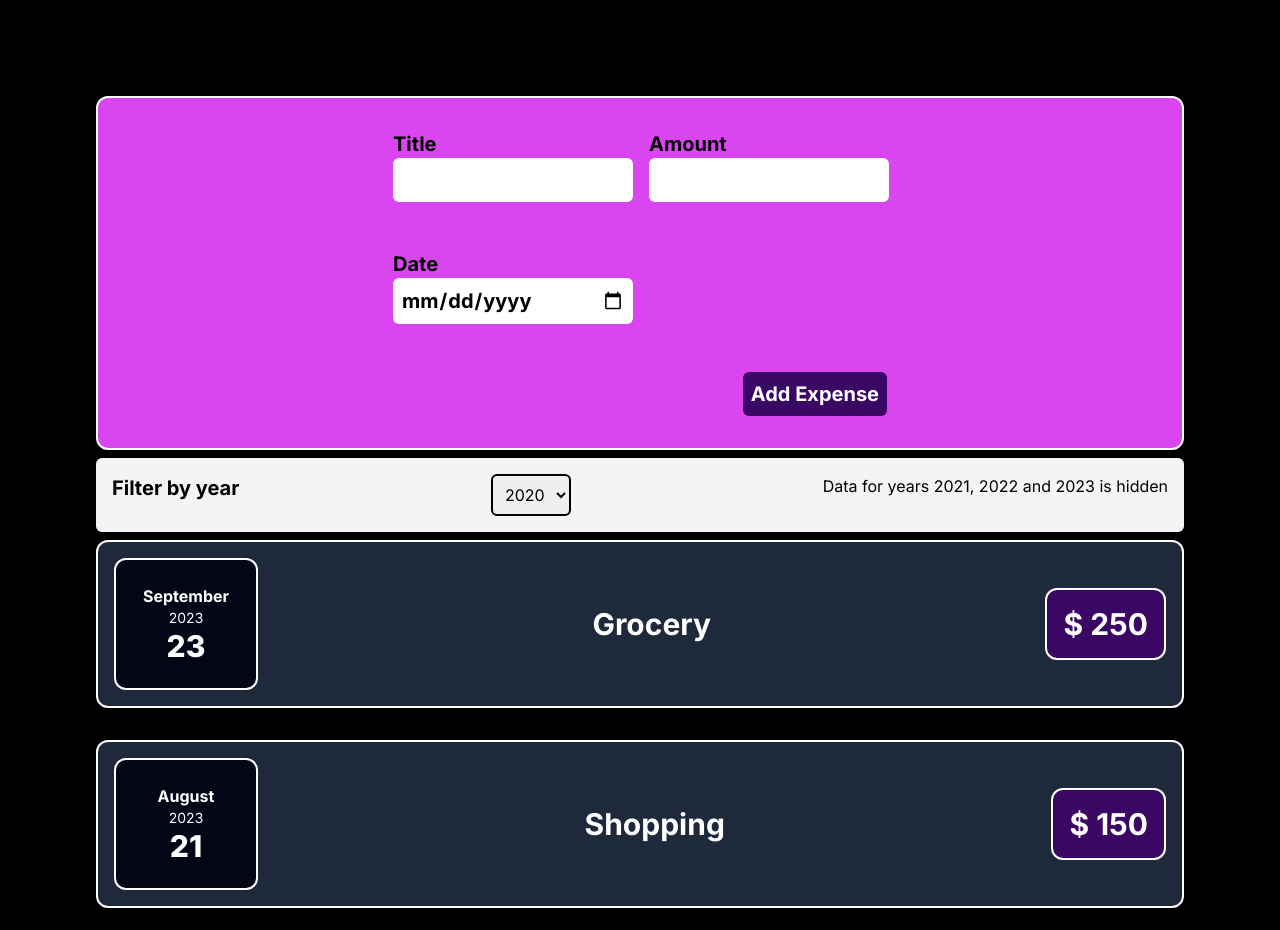
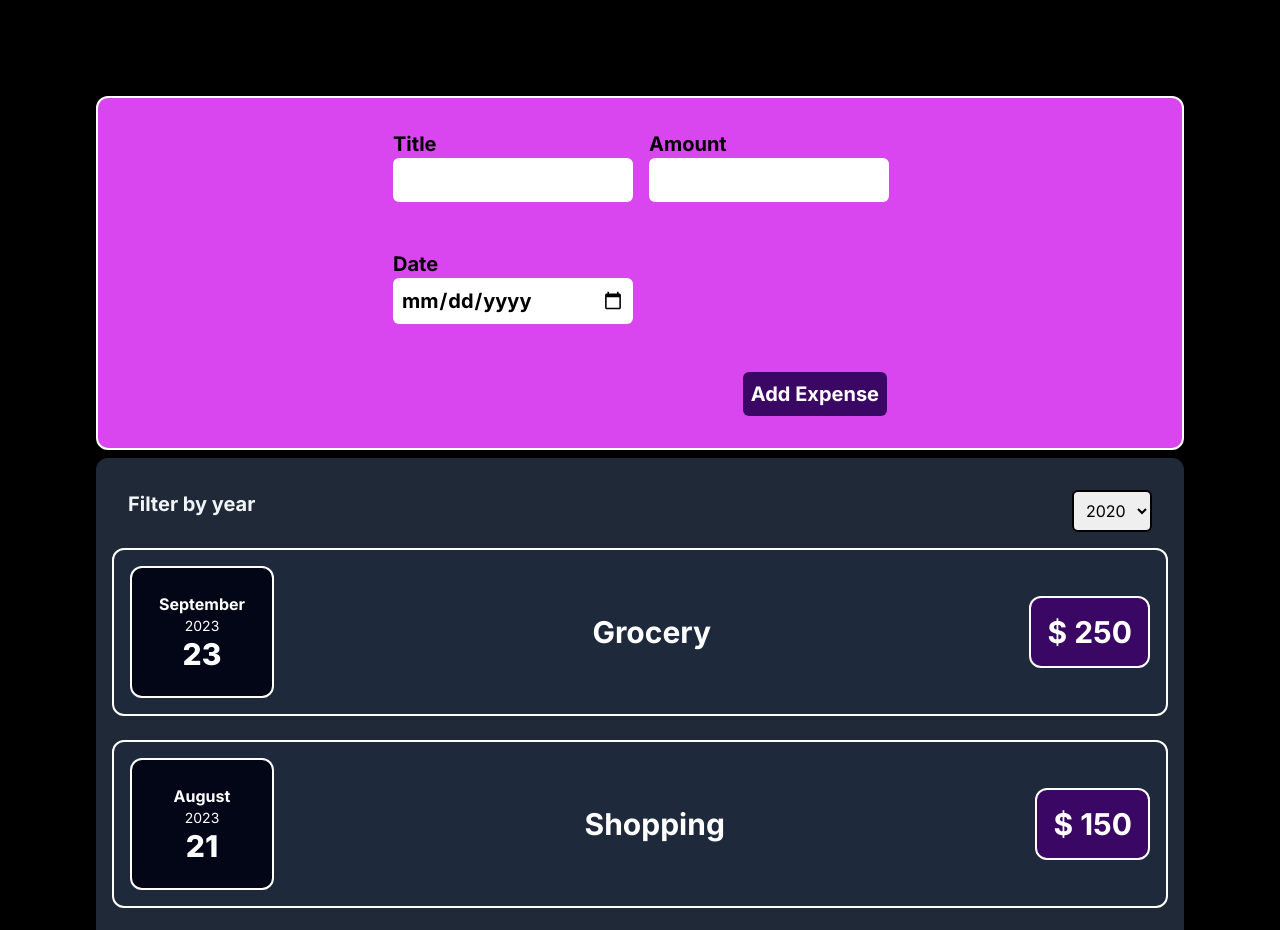
Before and after one commit to simran019/Expense-Project, a Next.js app: page / in a window 1280 px wide. Shown: the top 930 px of the page. Built offline with nearby package versions, Linux system fonts and the light colour scheme.

Commit message:
add new expense dynamically

```diff
--- a/src/app/expenseDate/page.tsx
+++ b/src/app/expenseDate/page.tsx
@@ -1,7 +1,6 @@
 import Card from "../card/page";
 
 function ExpenseDate(props: any) {
-  // console.log(props.dateInfo.getDate())
   const date = props.dateInfo.getDate();
   const month = props.dateInfo.toLocaleString("en-US", {
     month: "long",
--- a/src/app/expenseFilter/page.tsx
+++ b/src/app/expenseFilter/page.tsx
@@ -23,10 +23,10 @@ const ExpenseFilter = (props:any) => {
   };
 
   return (
-    <div className="bg-gray-100 w-full rounded-md p-4 text-black flex justify-between">
+    <div className="bg-gray-800 w-full rounded-md p-4 text-slate-100 flex justify-between">
       <h1 className="text-xl font-bold">Filter by year</h1>
       <select
-        className="border-black border-2 rounded-md p-2"
+        className="border-black border-2 rounded-md p-2 text-black"
         onChange={clickHandler}
       >
         <option value="2020">2020</option>
@@ -34,7 +34,7 @@ const ExpenseFilter = (props:any) => {
         <option value="2022">2022</option>
         <option value="2023">2023</option>
       </select>
-      <p>Data for years {filterInfoText} is hidden</p>
+      {/* <p>Data for years {filterInfoText} is hidden</p> */}
     </div>
   );
 };
--- a/src/app/newExpense/page.tsx
+++ b/src/app/newExpense/page.tsx
@@ -30,9 +30,9 @@ const NewExpense = (props:any) => {
     const expenseData={
       title:userInput.enteredTitle,
       amount:userInput.enteredAmount,
-      date:userInput.enteredDate
+      date: new Date(userInput.enteredDate)
     }
-    // console.log(expenseData)
+    console.log(expenseData)
     setUserInput({
       enteredTitle: "",
       enteredAmount: "",
--- a/src/app/page.tsx
+++ b/src/app/page.tsx
@@ -1,6 +1,6 @@
 "use client";
 
-import {useId} from "react";
+import {useId, useState} from "react";
 
 import Card from "./card/page";
 import ExpenseItem from "./expenseItem/page";
@@ -36,13 +36,19 @@ export default function Home() {
       date: new Date(2023, 6, 15),
     },
   ];
+
+  const [expenses, setExpenses] = useState(dataFromAPI);
+
   const onSaveHandler=(expenseData:any)=>{
 
     const finalExpenseData={
       ...expenseData,
       id:Math.random()
     }
-    console.log(finalExpenseData)
+    // console.log(finalExpenseData)
+    setExpenses((prevState)=>{
+      return [expenseData,...expenses]
+    })
   }
 
   const onFilterHandler=(filteredYearData:any)=>{
@@ -51,10 +57,12 @@ export default function Home() {
   return (
     <Card className="w-full p-24 flex flex-col gap-2">
       <NewExpense onSaveExpenses={onSaveHandler}/>
-      <ExpenseFilter onFilterYear={onFilterHandler}/>
-      {dataFromAPI.map((item, index) => {
+      <div className="bg-gray-800 p-4 rounded-xl">
+      <ExpenseFilter onFilterYear={onFilterHandler}  />
+      {expenses.map((item, index) => {
         return <ExpenseItem key={item?.id} expenseInfo={item} />;
       })}
+      </div>
     </Card>
   );
 }
```
